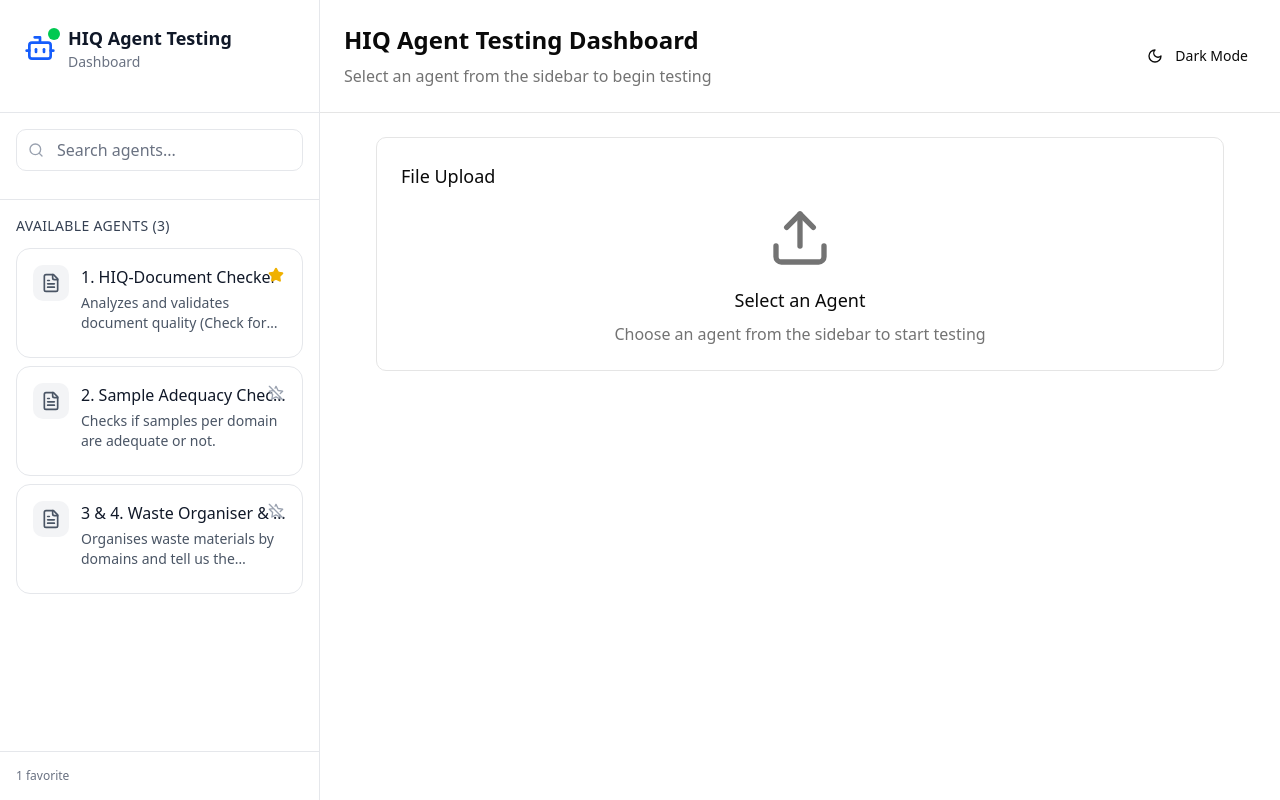
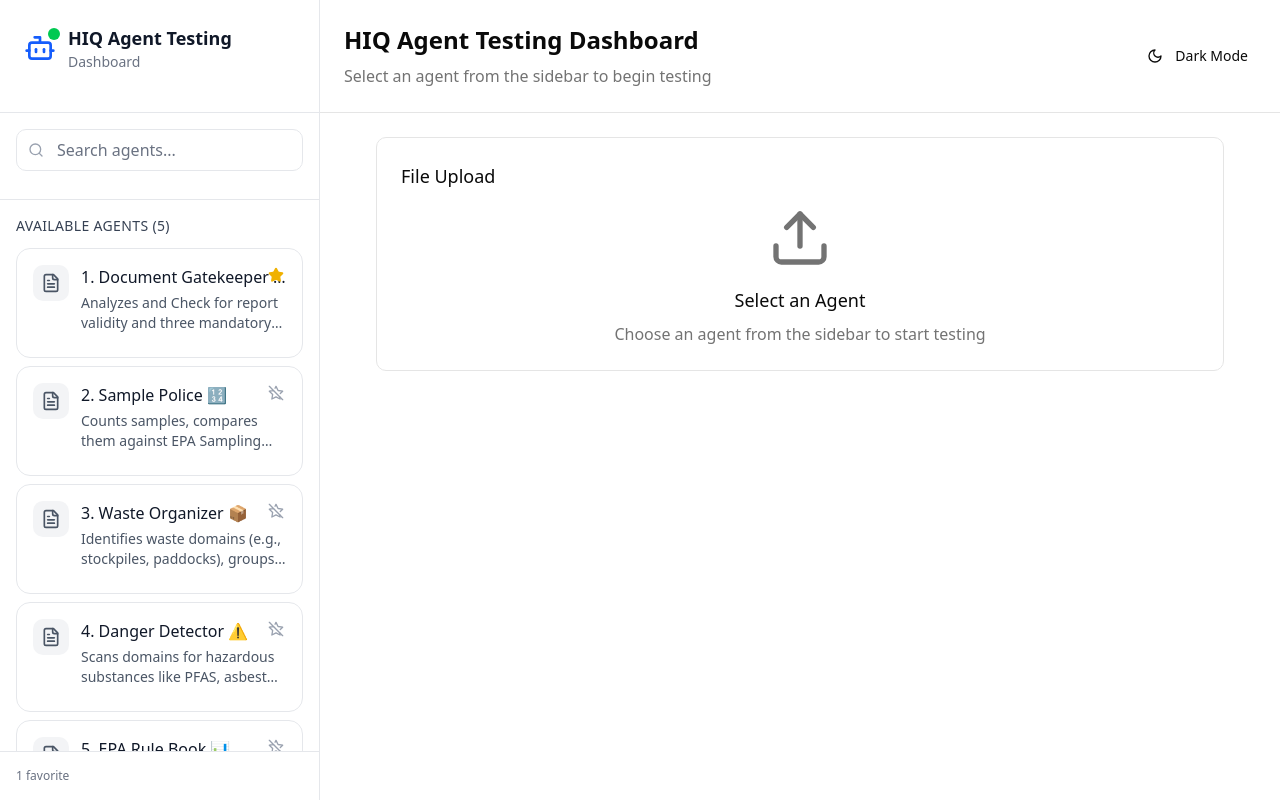
Before and after one commit to shreyansh-jain-10/hiq-agent-dashboard, a React (Vite) app: page / in a window 1280 px wide. Built offline with nearby package versions, Linux system fonts and the light colour scheme.

Commit message:
3 4 5 added

```diff
--- a/src/components/Sidebar.jsx
+++ b/src/components/Sidebar.jsx
@@ -21,25 +21,39 @@ import {
 
 const agents = [
   {
-    id: 'hiq-document-checker',
-    name: '1. HIQ-Document Checker',
-    description: 'Analyzes and validates document quality (Check for report validity and three mandatory sections)',
+    id: 'document-gatekeeper',
+    name: '1. Document Gatekeeper 📋',
+    description: 'Analyzes and Check for report validity and three mandatory sections(Chain of Custody, Certificate Analysis, Site History), and extracts key info like volumes, areas, and consultant name.',
     icon: FileText,
     webhook: 'https://gluagents.xyz/webhook/e91d733a-4fe5-41cf-a024-9b2ec3a6f914'
   },
   {
-    id: 'sample-adequacy-checker',
-    name: '2. Sample Adequacy Checker',
-    description: 'Checks if samples per domain are adequate or not.',
+    id: 'sample-police',
+    name: '2. Sample Police 🔢',
+    description: 'Counts samples, compares them against EPA Sampling Design rules, and determines whether enough samples were taken for the reported waste volume.',
     icon: FileText,
     webhook: 'https://gluagents.xyz/webhook/c08346a1-e41e-49b7-a64a-35570baf409d'
   },
   {
-    id: 'waste-organiser',
-    name: '3 & 4. Waste Organiser & Danger Detector',
-    description: 'Organises waste materials by domains and tell us the material types, exemption status and reason if not exempted.',
+    id: 'waste-organizer',
+    name: '3. Waste Organizer 📦',
+    description: 'Identifies waste domains (e.g., stockpiles, paddocks), groups similar materials, and checks for exemptions like VENM. Returns organized domain summary.',
     icon: FileText,
     webhook: 'https://gluagents.xyz/webhook/141a29f6-00d4-4c60-95f5-e2b924b873dc'
+  },
+  {
+    id: 'danger-detector',
+    name: '4. Danger Detector ⚠️',
+    description: 'Scans domains for hazardous substances like PFAS, asbestos, and Acid Sulphate Soil (PASS), and flags any dangerous materials found.',
+    icon: FileText,
+    webhook: 'https://gluagents.xyz/webhook/c4cd6ede-85e1-42a8-812c-81c325d619d2'
+  },
+  {
+    id: 'epa-rulebook',
+    name: '5. EPA Rule Book 📊',
+    description: 'Applies EPA Table 1 & 2 classification rules, performs statistical analysis, and determines if domains are GSW, Restricted, or Hazardous waste.',
+    icon: FileText,
+    webhook: 'https://gluagents.xyz/webhook-test/306f5aee-9a58-410c-8174-5c11074085d2'
   }
 ]
 
@@ -52,7 +66,7 @@ export default function Sidebar({
   onToggleCollapse
 }) {
   const [searchQuery, setSearchQuery] = useState('')
-  const [favorites, setFavorites] = useState(['hiq-document-checker'])
+  const [favorites, setFavorites] = useState(['document-gatekeeper'])
   const [showUserMenu, setShowUserMenu] = useState(false)
   const [showFilters, setShowFilters] = useState(false)
   const [statusFilter, setStatusFilter] = useState('all')
```
